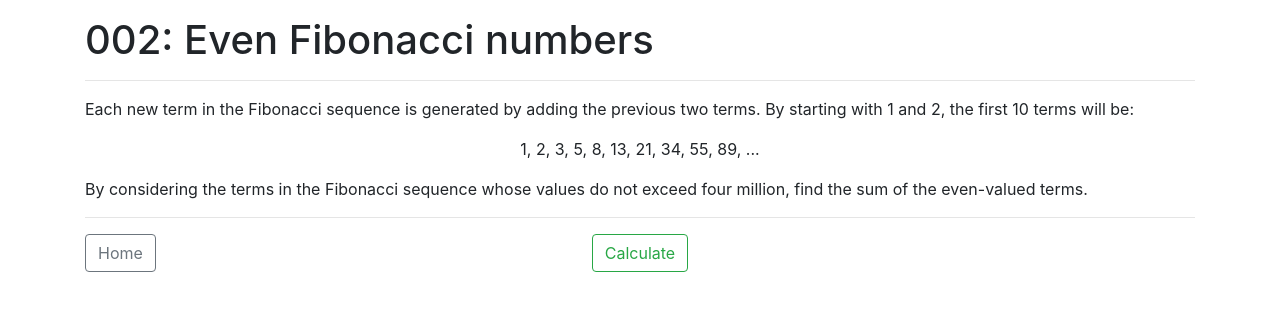
After one commit to philipbkemp/euler, a PHP site: page /0/0/2.php in a window 1280 px wide. The commit adds this page. Shown: the top 311 px of the page. Run offline with PHP 8.4, Linux system fonts and the light colour scheme.

Commit message:
002: Even Fibonacci numbers

```diff
--- /dev/null
+++ b/0/0/2.php
@@ -0,0 +1,41 @@
+<?php
+
+	$number = "002";
+	$problem = "Even Fibonacci numbers";
+	$description = '<p>Each new term in the Fibonacci sequence is generated by adding the previous two terms. By starting with 1 and 2, the first 10 terms will be:</p>'.
+			'<p style="text-align:center">1, 2, 3, 5, 8, 13, 21, 34, 55, 89, ...</p>'.
+			'<p>By considering the terms in the Fibonacci sequence whose values do not exceed four million, find the sum of the even-valued terms.</p>';
+
+	include("../../template.php");
+
+	function calculate() {
+
+		$doNotExceed = 4000000;
+
+		$fib = [1,2,3];
+
+		$maxFib = 3;
+
+		$sum = 2;
+
+		while ( $maxFib < $doNotExceed ) {
+
+			$maxFib = $fib[ count($fib)-1 ] + $fib[ count($fib)-2 ];
+
+			if ( $maxFib < $doNotExceed ) {
+
+				array_push( $fib , $maxFib );
+
+				if ( $maxFib % 2 === 0 ) {
+					$sum += $maxFib;
+				}
+
+			}
+
+		}
+
+		return $sum;
+
+	}
+
+?>
--- a/index.php
+++ b/index.php
@@ -17,7 +17,10 @@
 			</div>
 			<div class="row">
 				<div class="col">
-					<a href="/0/0/1.php" class="btn btn-outline-secondary">1</a>
+					<a href="/0/0/1.php" class="btn btn-outline-secondary w-100">1</a>
+				</div>
+				<div class="col">
+					<a href="/0/0/2.php" class="btn btn-outline-secondary w-100">2</a>
 				</div>
 			</div>
 		</div>
```
